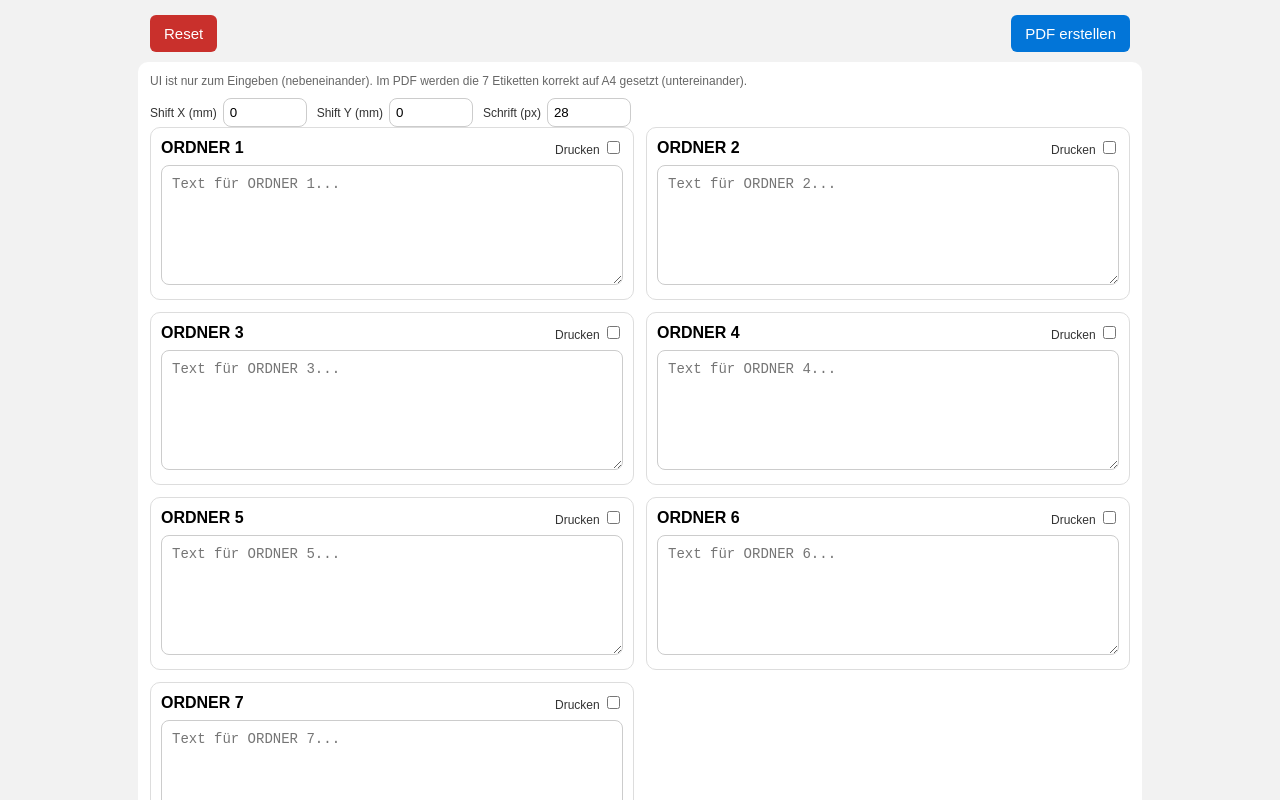
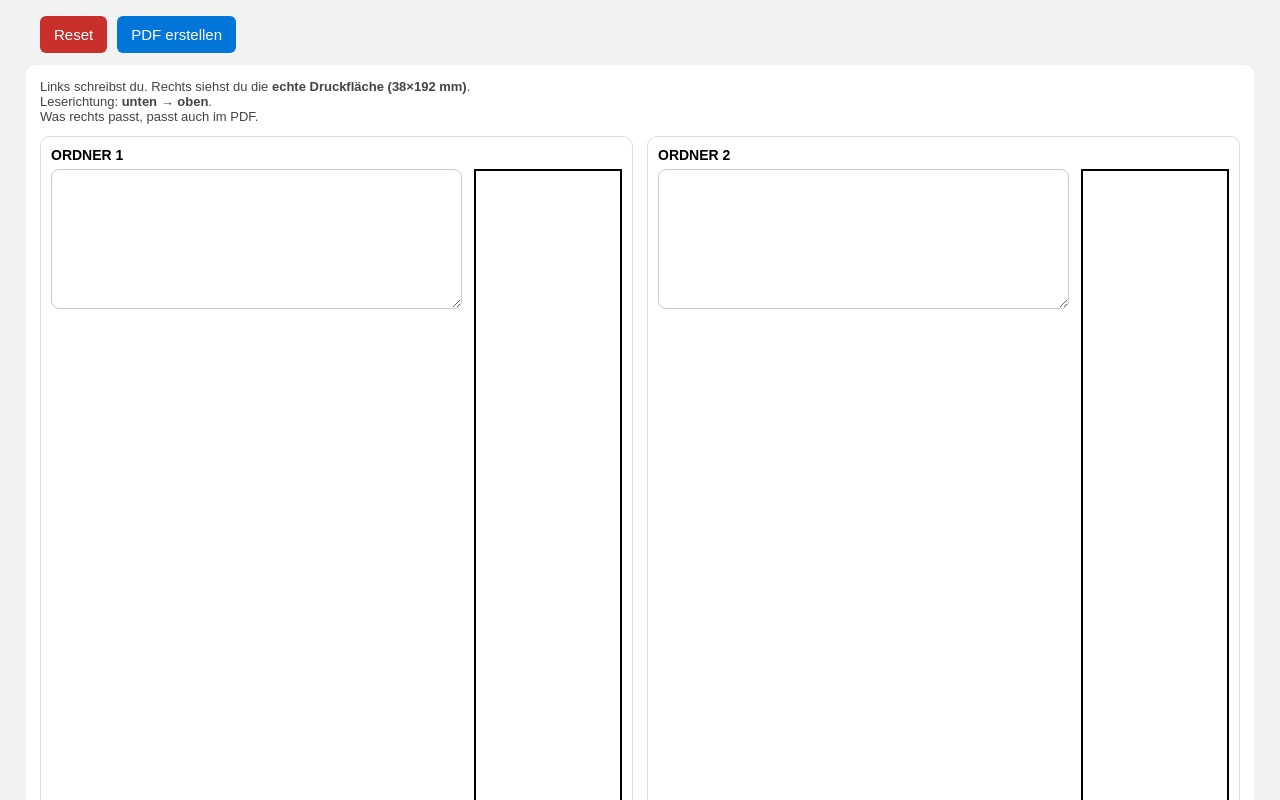
Before and after one commit to nzvdgzygrk-hub/Ordner_Schmal-7, a plain HTML site: page index.html in a window 1280 px wide. Both pictures are taken after a click on the button "Reset". Shown: the top 800 px of the page. Drawn offline with Linux system fonts and the light colour scheme.

Commit message:
Update index.html

```diff
--- a/index.html
+++ b/index.html
@@ -1,248 +1,242 @@
 <!DOCTYPE html>
 <html lang="de">
 <head>
-<meta charset="UTF-8" />
-<meta name="viewport" content="width=device-width, initial-scale=1.0" />
-<title>Avery Zweckform L4760REV-20 – Ordneretiketten</title>
+<meta charset="UTF-8">
+<meta name="viewport" content="width=device-width, initial-scale=1.0">
+<title>Avery Ordneretiketten 38×192 – 7 Stück</title>
 
 <script src="https://unpkg.com/pdf-lib/dist/pdf-lib.min.js"></script>
 
 <style>
-  body { font-family: Arial, sans-serif; background:#f2f2f2; margin: 15px; }
-  .topbar { max-width: 980px; margin: 0 auto 10px; display:flex; gap:10px; justify-content:space-between; }
-  button { padding:10px 14px; font-size:15px; border:0; border-radius:6px; color:#fff; cursor:pointer; }
-  .reset { background:#c9302c; }
-  .pdf   { background:#0275d8; }
-
-  /* UI: Felder nebeneinander (nur Anzeige/Editing) */
-  .uiWrap { max-width: 980px; margin: 0 auto; background:#fff; padding:12px; border-radius:10px; }
-  .grid {
-    display:grid;
-    grid-template-columns: repeat(2, minmax(0, 1fr));
-    gap:12px;
-  }
-  @media (max-width: 700px) {
-    .grid { grid-template-columns: 1fr; }
+body{
+  font-family: Arial, sans-serif;
+  background:#f2f2f2;
+  margin:16px;
 }
 
-  .card {
+.topbar{
+  max-width:1200px;
+  margin:0 auto 12px;
+  display:flex;
+  gap:10px;
+}
+
+button{
+  padding:10px 14px;
+  font-size:15px;
+  border:0;
+  border-radius:6px;
+  color:#fff;
+  cursor:pointer;
+}
+.reset{background:#c9302c}
+.pdf{background:#0275d8}
+
+.wrapper{
+  max-width:1200px;
+  margin:0 auto;
+  background:#fff;
+  padding:14px;
+  border-radius:10px;
+}
+
+.info{
+  font-size:13px;
+  color:#444;
+  margin-bottom:12px;
+}
+
+/* UI-GRID */
+.grid{
+  display:grid;
+  grid-template-columns:repeat(2,1fr);
+  gap:14px;
+}
+@media(max-width:900px){
+  .grid{grid-template-columns:1fr}
+}
+
+.card{
   border:1px solid #ddd;
   border-radius:10px;
   padding:10px;
-    background:#fff;
 }
-  .row {
+
+.card h3{
+  margin:0 0 6px;
+  font-size:14px;
+}
+
+/* Eingabe + Vorschau nebeneinander */
+.editRow{
   display:flex;
-    align-items:center;
-    justify-content:space-between;
-    gap:10px;
-    margin-bottom:8px;
+  gap:12px;
+  align-items:flex-start;
 }
-  .title { font-weight:700; }
-  .hint { color:#666; font-size:12px; }
 
-  textarea {
-    width:100%;
-    min-height:120px;
+textarea{
+  flex:1;
+  min-height:140px;
   resize:vertical;
   font-size:14px;
-    padding:10px;
+  padding:8px;
   border-radius:8px;
   border:1px solid #ccc;
   box-sizing:border-box;
-    white-space:pre-wrap;
 }
 
-  .settings { display:flex; gap:10px; flex-wrap:wrap; margin-top:10px; }
-  .settings label { font-size:12px; color:#333; display:flex; align-items:center; gap:6px; }
-  .settings input { width:70px; padding:6px; border-radius:8px; border:1px solid #ccc; }
+/* ECHTE DRUCKVORSCHAU */
+.preview{
+  width:38mm;
+  height:192mm;
+  border:2px solid #000;
+  background:#fff;
+  flex-shrink:0;
+  display:flex;
+  align-items:center;
+  justify-content:center;
+}
+
+.preview canvas{
+  width:100%;
+  height:100%;
+  display:block;
+}
 </style>
 </head>
 
 <body>
+
 <div class="topbar">
   <button class="reset" onclick="resetAll()">Reset</button>
   <button class="pdf" onclick="makePDF()">PDF erstellen</button>
 </div>
 
-  <div class="uiWrap">
-    <div class="hint">
-      UI ist nur zum Eingeben (nebeneinander). Im PDF werden die 7 Etiketten korrekt auf A4 gesetzt (untereinander).
-    </div>
-
-    <div class="settings">
-      <label>Shift X (mm) <input id="sx" type="number" step="0.5" value="0"></label>
-      <label>Shift Y (mm) <input id="sy" type="number" step="0.5" value="0"></label>
-      <label>Schrift (px) <input id="fs" type="number" step="1" value="28"></label>
+<div class="wrapper">
+  <div class="info">
+    Links schreibst du. Rechts siehst du die <b>echte Druckfläche (38×192 mm)</b>.<br>
+    Leserichtung: <b>unten → oben</b>.
+    <br>Was rechts passt, passt auch im PDF.
   </div>
 
   <div class="grid" id="grid"></div>
 </div>
 
 <script>
-  // Avery Zweckform L4760REV-20 (schmal/kurz): 38 x 192 mm, 7 Etiketten pro A4
-  // Auf A4 passen sie als 7 Streifen: 192mm breit, 38mm hoch, untereinander.
+/* KONSTANTEN */
 const LABELS = 7;
+const LABEL_W_MM = 192;
+const LABEL_H_MM = 38;
+const PX_PER_MM = 6;
+const FONT_PX = 28;
 
-  // UI Felder erzeugen
+/* UI ERZEUGEN */
 const grid = document.getElementById("grid");
-  for (let i = 1; i <= LABELS; i++) {
-    grid.insertAdjacentHTML("beforeend", `
+
+for(let i=1;i<=LABELS;i++){
+  grid.insertAdjacentHTML("beforeend",`
     <div class="card">
-        <div class="row">
-          <div class="title">ORDNER ${i}</div>
-          <label style="font-size:12px; color:#333;">
-            Drucken <input type="checkbox" id="p${i}" checked>
-          </label>
+      <h3>ORDNER ${i}</h3>
+      <div class="editRow">
+        <textarea id="t${i}">ORDNER ${i}</textarea>
+        <div class="preview">
+          <canvas id="c${i}"></canvas>
         </div>
-        <textarea id="t${i}" placeholder="Text für ORDNER ${i}...">ORDNER ${i}</textarea>
+      </div>
     </div>
   `);
 }
 
-  function resetAll() {
-    for (let i=1;i<=LABELS;i++){
-      document.getElementById("t"+i).value = "";
-      document.getElementById("p"+i).checked = false;
+/* RESET */
+function resetAll(){
+  for(let i=1;i<=LABELS;i++){
+    document.getElementById("t"+i).value="";
+    drawPreview(i);
   }
 }
 
-  // Helfer: mm->pt
-  const mm = (v) => v * 2.83465;
+/* PREVIEW ZEICHNEN (GENAU WIE DRUCK) */
+function drawPreview(i){
+  const text = document.getElementById("t"+i).value;
+  const canvas = document.getElementById("c"+i);
+  const ctx = canvas.getContext("2d");
 
-  // Canvas-Bild mit ROTIERTEM Text (stabil, kein pdf-lib rotate Chaos)
-  function makeRotatedLabelPng(text, labelWmm, labelHmm, fontPx) {
-    // Auflösung: px pro mm (6 = ziemlich scharf, noch iPhone-safe)
-    const pxPerMm = 6;
-    const W = Math.round(labelWmm * pxPerMm);
-    const H = Math.round(labelHmm * pxPerMm);
+  const W = Math.round(LABEL_W_MM * PX_PER_MM);
+  const H = Math.round(LABEL_H_MM * PX_PER_MM);
 
-    const canvas = document.createElement("canvas");
   canvas.width = W;
   canvas.height = H;
-    const ctx = canvas.getContext("2d");
 
-    // Hintergrund weiß
-    ctx.fillStyle = "#ffffff";
+  ctx.fillStyle="#fff";
   ctx.fillRect(0,0,W,H);
 
-    // Text vorbereiten
-    const linesRaw = (text || "").toString().split("\n").map(s => s.trim()).filter(Boolean);
-    const lines = linesRaw.length ? linesRaw : [""];
+  ctx.save();
+  ctx.translate(W/2,H/2);
+  ctx.rotate(-Math.PI/2); // unten -> oben
 
-    // Wir drehen den Textblock um -90° (damit er auf dem Ordner-Rücken „seitlich“ steht)
-    // Nach Rotation ist die "Textbreite" ~ H, und "Texthöhe" ~ W.
-    ctx.save();
-    ctx.translate(W/2, H/2);
-    ctx.rotate(-Math.PI/2);
+  ctx.font = `bold ${FONT_PX}px Arial`;
+  ctx.fillStyle="#000";
+  ctx.textAlign="center";
+  ctx.textBaseline="middle";
 
-    // Schrift
-    ctx.fillStyle = "#000000";
-    ctx.textAlign = "center";
-    ctx.textBaseline = "middle";
-    ctx.font = `bold ${fontPx}px Arial`;
+  const lines = text.split("\n");
+  const lineHeight = FONT_PX * 1.25;
+  let y = -(lines.length-1)*lineHeight/2;
 
-    // Layout im gedrehten Raum:
-    const maxTextWidth = H * 0.85; // nach Rotation begrenzt durch H
-    const lineHeight = fontPx * 1.2;
-
-    // Falls eine Zeile zu lang ist, grob umbrechen
-    function wrapLine(line) {
-      const words = line.split(/\s+/);
-      const out = [];
-      let cur = "";
-      for (const w of words) {
-        const test = cur ? (cur + " " + w) : w;
-        if (ctx.measureText(test).width > maxTextWidth && cur) {
-          out.push(cur);
-          cur = w;
-        } else {
-          cur = test;
-        }
-      }
-      if (cur) out.push(cur);
-      return out.length ? out : [""];
-    }
-
-    let finalLines = [];
-    for (const ln of lines) finalLines.push(...wrapLine(ln));
-
-    // Vertikal zentrieren im gedrehten Raum
-    const blockHeight = finalLines.length * lineHeight;
-    let y = -blockHeight/2 + lineHeight/2;
-
-    // X=0, Y=y im gedrehten Koordinatensystem
-    for (const ln of finalLines) {
-      ctx.fillText(ln, 0, y);
-      y += lineHeight;
+  for(const line of lines){
+    ctx.fillText(line,0,y);
+    y+=lineHeight;
   }
 
   ctx.restore();
-
-    // PNG
-    return canvas.toDataURL("image/png");
 }
 
-  async function makePDF() {
-    const sx = parseFloat(document.getElementById("sx").value || "0");
-    const sy = parseFloat(document.getElementById("sy").value || "0");
-    const fontPx = parseInt(document.getElementById("fs").value || "28", 10);
-
-    const pdf = await PDFLib.PDFDocument.create();
-    const page = pdf.addPage([595, 842]); // A4 Portrait
-
-    // Etikett-Abmessungen (Avery L4760):
-    const labelW = 192; // mm (Breite auf dem Blatt)
-    const labelH = 38;  // mm (Höhe auf dem Blatt)
-
-    // A4: 210 x 297 mm
-    // Horizontal zentriert: (210-192)/2 = 9mm links/rechts
-    const left = (210 - labelW) / 2 + sx;
-
-    // Vertikal: 7*38 = 266mm, Rest 31mm => oben/unten je 15.5mm
-    const topMargin = (297 - (7 * labelH)) / 2 + sy;
-
-    for (let i=1; i<=LABELS; i++) {
-      if (!document.getElementById("p"+i).checked) continue;
-
-      const text = document.getElementById("t"+i).value;
-
-      // Label-Position (mm)
-      const xMm = left;
-      const yMmTop = topMargin + (i-1) * labelH;
-
-      // In PDF-Koordinaten (pt): pdf-lib hat Ursprung unten links,
-      // wir rechnen von oben: y = pageHeight - (yTop + labelH)
-      const x = mm(xMm);
-      const y = 842 - mm(yMmTop + labelH);
-
-      // Bild mit gedrehtem Text erstellen
-      const dataUrl = makeRotatedLabelPng(text, labelW, labelH, fontPx);
-      const pngBytes = await fetch(dataUrl).then(r => r.arrayBuffer());
-      const png = await pdf.embedPng(pngBytes);
-
-      // Bild exakt in Label-Fläche setzen
-      page.drawImage(png, {
-        x, y,
-        width: mm(labelW),
-        height: mm(labelH),
-      });
-
-      // OPTIONAL: Debug-Rahmen (wenn du willst: aktivieren)
-      // page.drawRectangle({ x, y, width: mm(labelW), height: mm(labelH), borderWidth: 0.5, borderColor: PDFLib.rgb(0.7,0.7,0.7) });
+/* LIVE UPDATE */
+for(let i=1;i<=LABELS;i++){
+  document.getElementById("t"+i)
+    .addEventListener("input",()=>drawPreview(i));
+  drawPreview(i);
 }
 
-    const bytes = await pdf.save();
-    const blob = new Blob([bytes], { type: "application/pdf" });
+/* mm -> pt */
+const mm = v => v * 2.83465;
+
+/* PDF ERSTELLEN */
+async function makePDF(){
+  const pdf = await PDFLib.PDFDocument.create();
+  const page = pdf.addPage([595,842]); // A4 hoch
+
+  const left = (210 - LABEL_W_MM) / 2;      // 9 mm
+  const top  = (297 - LABELS*LABEL_H_MM)/2;// 15.5 mm
+
+  for(let i=1;i<=LABELS;i++){
+    const canvas = document.getElementById("c"+i);
+    const imgBytes = await fetch(canvas.toDataURL("image/png"))
+                           .then(r=>r.arrayBuffer());
+    const img = await pdf.embedPng(imgBytes);
+
+    const x = mm(left);
+    const y = 842 - mm(top + i*LABEL_H_MM);
+
+    page.drawImage(img,{
+      x,y,
+      width:mm(LABEL_W_MM),
+      height:mm(LABEL_H_MM)
+    });
+  }
+
+  const out = await pdf.save();
+  const blob = new Blob([out],{type:"application/pdf"});
   const url = URL.createObjectURL(blob);
 
-    const a = document.createElement("a");
-    a.href = url;
-    a.download = "Avery_L4760REV-20_Ordneretiketten.pdf";
+  const a=document.createElement("a");
+  a.href=url;
+  a.download="Ordneretiketten_38x192_7Stk.pdf";
   document.body.appendChild(a);
   a.click();
   document.body.removeChild(a);
 }
 </script>
+
 </body>
 </html>
```
Lines whose indentation alone changed are shown as unchanged.
